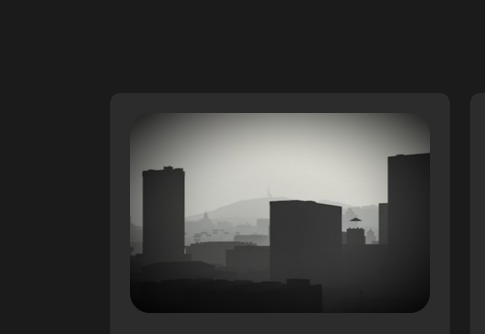
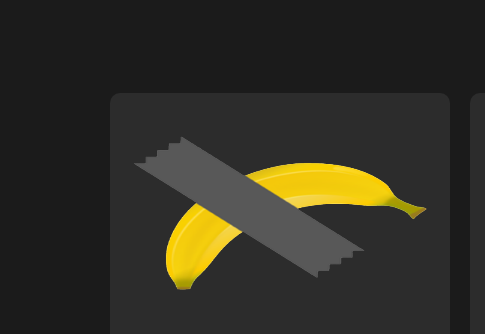
Before and after one commit to OmarPlaysYT/Test100, a plain HTML site: page Test1/index.html in a window 1280 px wide. Shown: the part 167-501 px from the top of the page, 0-485 px from the left. Drawn offline with Linux system fonts and the light colour scheme; files whose address does not match are found by name.

Commit message:
Update index.html

```diff
--- a/Test1/index.html
+++ b/Test1/index.html
@@ -170,7 +170,7 @@ h2 {
             <h1>Select a Game:</h1>
             <div class="grid">
                 <div class="service-box">
-                    <img src="/Test1/GTA1.jpg" alt="Grand Theft Auto V">
+                    <img src="/Test1/KIDDIONS.PNG" alt="Grand Theft Auto V">
                     <a href="/cheats/gta5-cheats/index.html"><button class="cta-button"><span></span>Grand Theft Auto V</button></a>
                 </div>
                 <div class="service-box">
```
